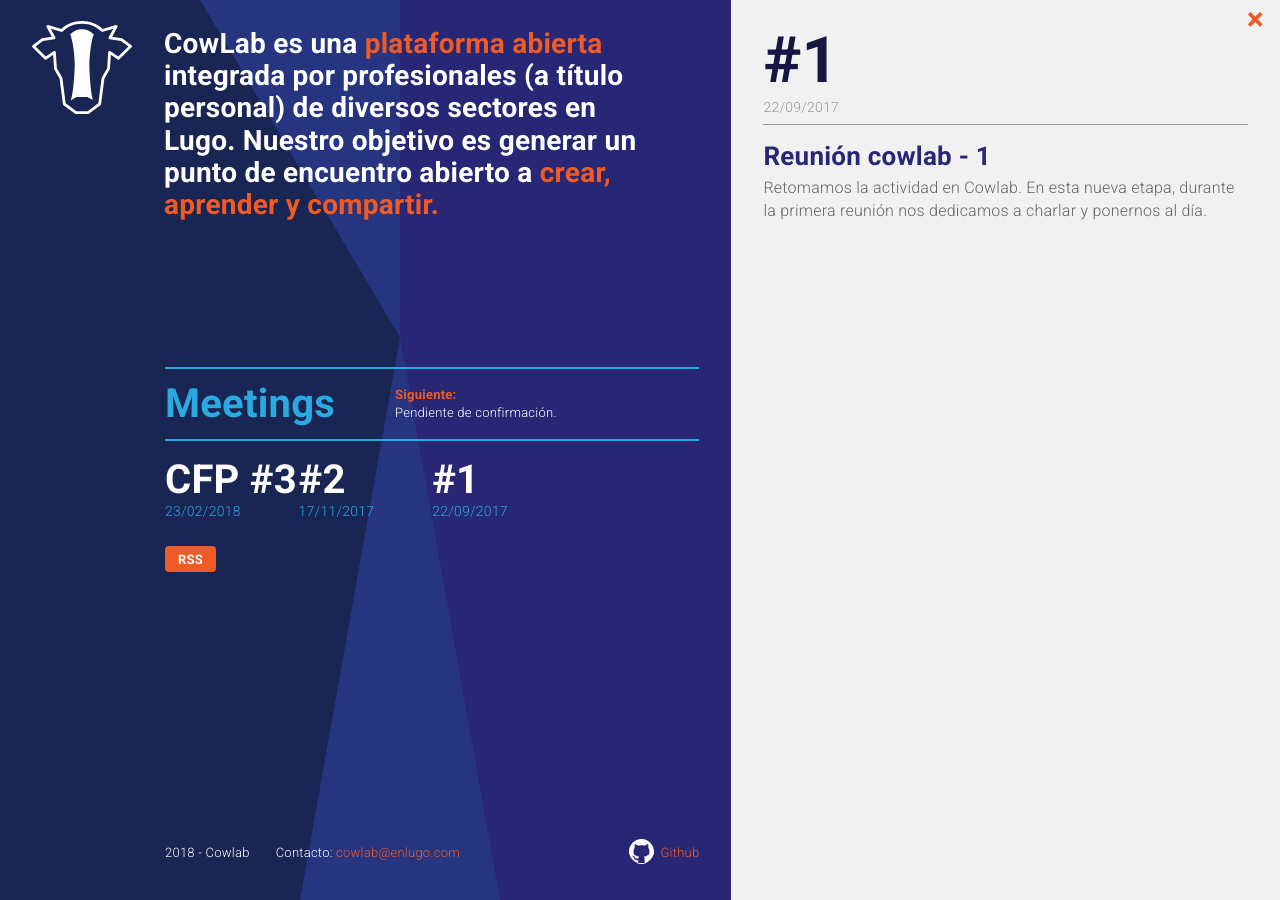
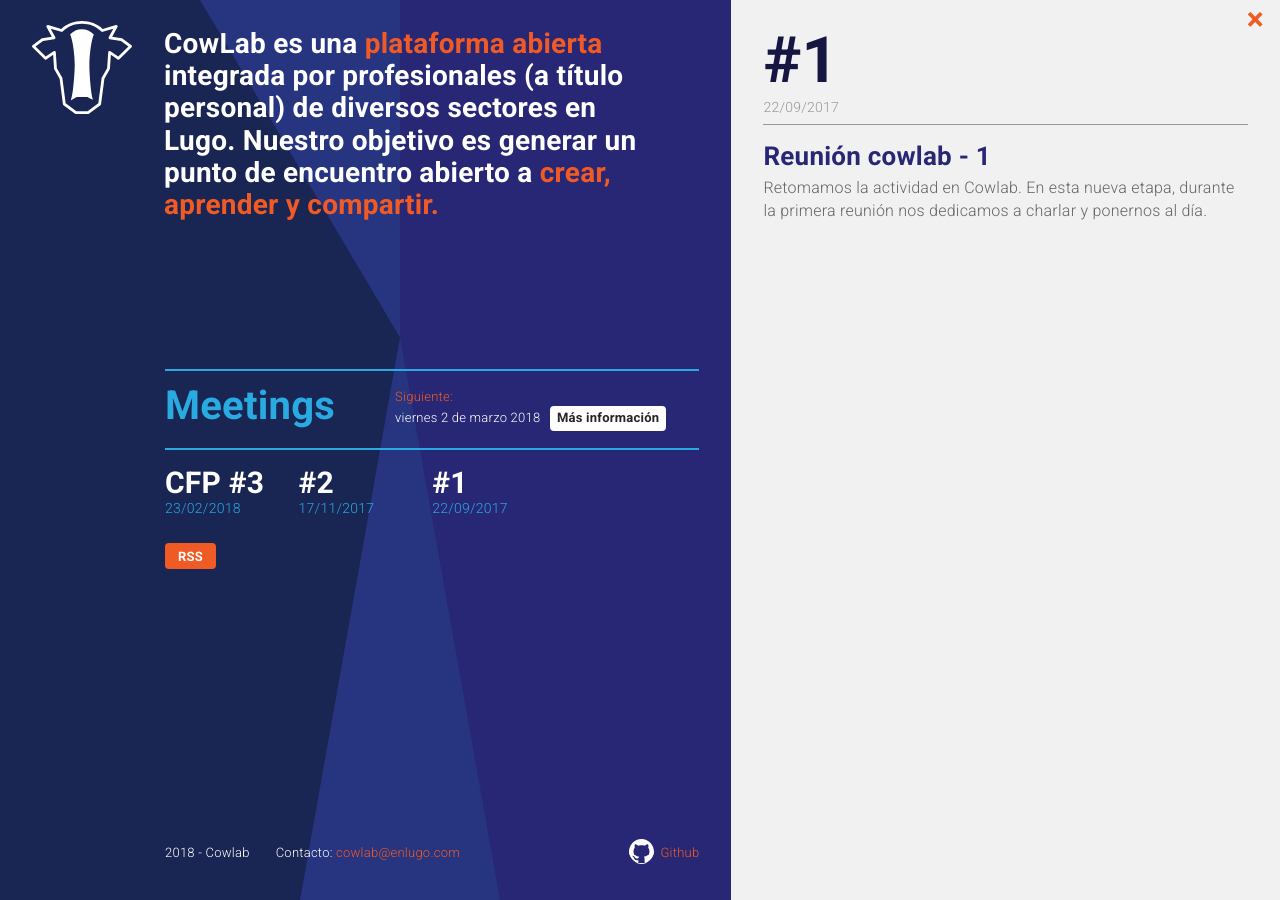
Before and after one commit to cowlab-lugo/cowlab-lugo.github.io, a Jekyll site: the page built from _posts/2017-09-22-reunion-cowlab-1.markdown, in a window 1280 px wide. Built offline with Jekyll 4.4.1, drawn with Linux system fonts in a browser that asks for light colours; nearby versions of some CDN libraries.

Commit message:
update date, fix line height on p, fix header font size, add info button,

```diff
--- a/_config.yml
+++ b/_config.yml
@@ -23,7 +23,7 @@
 
 # Build settings
 markdown: kramdown
-theme: minima
+theme: false
 plugins:
   - jekyll-feed
 
--- a/_includes/meetings.html
+++ b/_includes/meetings.html
@@ -1,8 +1,9 @@
 <section class="meetings">
     <header>
         <h2>Meetings</h2>
-        <p class="meetings-next">Siguiente:
-            <span>Pendiente de confirmación.</span>
+        <p class="meetings-next">
+            <span>Siguiente:</span>
+            <span>viernes 2 de marzo 2018</span> <a href="{{ site.baseurl }}{% post_url 2018-02-23-call-for-people-cowlab-3  %}">Más información</a>
         </p>
     </header>
 
--- a/_sass/cowlab/pages/_home.scss
+++ b/_sass/cowlab/pages/_home.scss
@@ -50,11 +50,26 @@
     line-height: 1.4em;
     font-weight: 700;
     margin-top: .35em;
-    color: $color-corp-alt;
     span {
-        display: block;
+        display: inline-block;
         color: white;
         font-weight: 300;
+        &:first-child {
+            display: block;
+            color: $color-corp-alt;
+        }
+    }
+    a {
+        display: inline-block;
+        background-color: white;
+        border-radius: 4px;
+        padding: .25em .5em;
+        color: $color-main;
+        margin-left: .5em;
+        &:hover {
+            background-color: $color-corp-alt;
+            color: white;
+        }
     }
 }
 
@@ -75,7 +90,7 @@
         }
         span {
             display: block;
-            @include font-size(40);
+            @include font-size(30);
             font-weight: 700;
             color: white;
             margin: 0;
--- a/_sass/cowlab/pages/_posts.scss
+++ b/_sass/cowlab/pages/_posts.scss
@@ -104,6 +104,7 @@
     }
     p {
         color: $color-main-dark;
+        line-height: 1.45em;
     }
     ul {
         @include font-size(14);
--- a/assets/main.scss
+++ b/assets/main.scss
@@ -2,5 +2,4 @@
 # Only the main Sass file needs front matter (the dashes are enough)
 ---
 
-//@import "minima";
 @import "cowlab";
```
